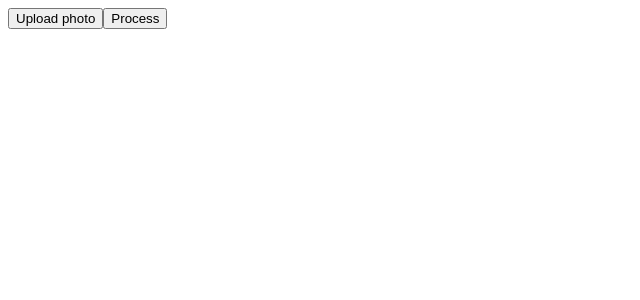
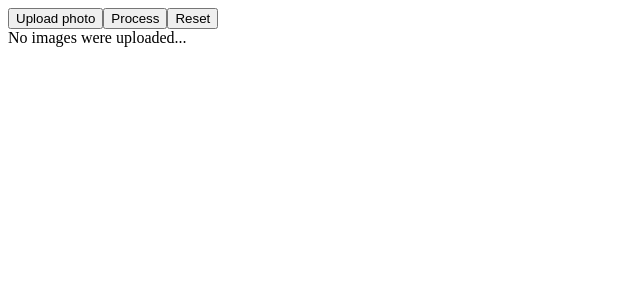
Before and after one commit to thomasvrgn/make-your-text-great-again, a Nuxt app: page / in a window 1280 px wide. Shown: the top 300 px of the page, without its empty margins (0-640 px from the left). Built offline with nearby package versions, Linux system fonts and the light colour scheme.

Commit message:
💄 Preview component UI added.

```diff
--- a/layouts/Header.vue
+++ b/layouts/Header.vue
@@ -1,29 +1,33 @@
 <template>
-  <div class="container">
+  <div class="container mx-auto">
     <Button color="teal" v-on:click=openDialog>
       Upload photo
     </Button>
     <Button color="indigo">
       Process
     </Button>
-    <img :src="src" alt="">
+    <Button color="red" v-on:click=resetDialog>
+      Reset
+    </Button>
+    <Preview :src="src" />
   </div>
 </template>
 
 <script lang="ts">
 import Vue from 'vue'
 import Button from '~/components/Button.vue'
+import Preview from '~/layouts/Preview.vue'
 
 export default Vue.extend({
   components: {
-    Button
+    Button,
+    Preview
   },
   data: () => ({
     src: ''
   }),
   methods: {
     openDialog: function () {
-      console.log('test')
       const input = document.createElement('input')
       input.setAttribute('type', 'file')
       input.click()
@@ -34,6 +38,9 @@ export default Vue.extend({
         this.src = URL.createObjectURL(file)
         input.remove()
       })
+    },
+    resetDialog: function () {
+      this.src = ''
     }
   }
 })
--- a/layouts/Preview.vue
+++ b/layouts/Preview.vue
@@ -1,3 +1,21 @@
 <template>
+  <div class="w-1/2 block bg-gray-300 mx-auto rounded-lg">
+    <div class="container h-64 flex" v-if="src.length === 0">
+      <span class="flex flex-initial text-center mx-auto items-center justify-center font-semibold text-gray-600">
+        No images were uploaded...
+      </span>
+    </div>
+    <div v-else class="py-16 mx-16">
+      <img :src="src" class="h-64 mx-auto" alt="">
+    </div>
+  </div>
+</template>
 
-</template>
+<script lang="ts">
+import Vue from 'vue'
+export default Vue.extend({
+  props: {
+    src: String
+  }
+})
+</script>
```
